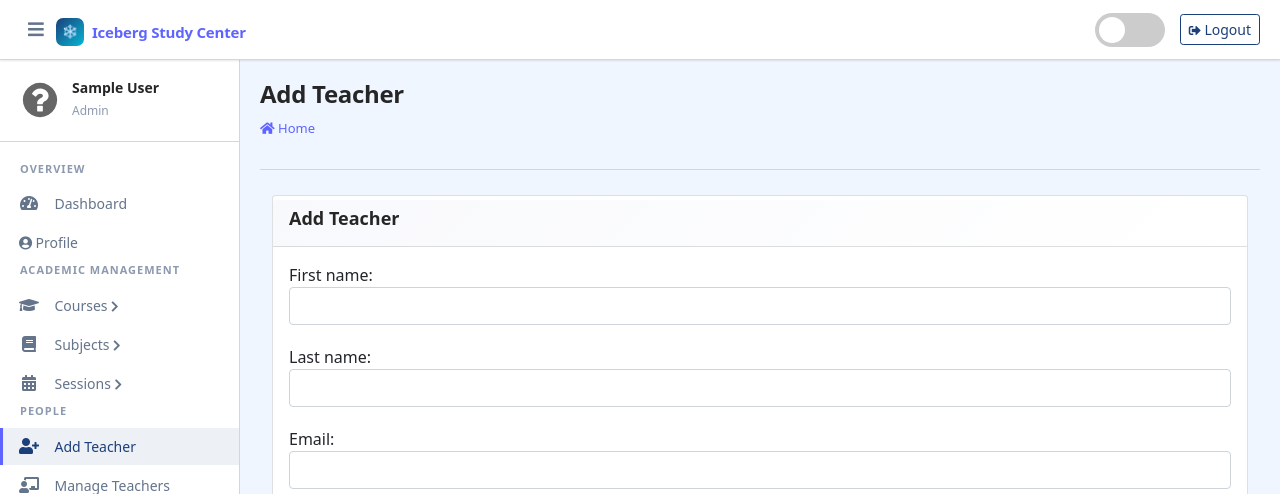
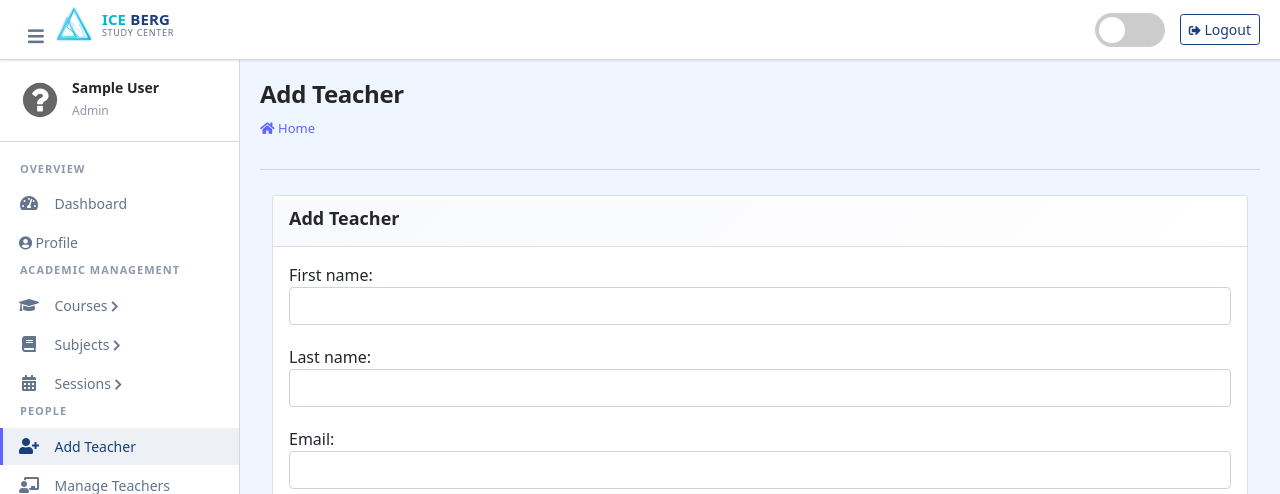
Before and after one commit to Ansarimajid/College-ERP, a Django app: page /staff/add in a window 1280 px wide. Shown: the top 494 px of the page. Run offline with Django 3.2, Linux system fonts and the light colour scheme; the visitor is signed in with stand-in values (Sample User, id 1); data that the repository does not hold is empty.

Commit message:
Replace snowflake placeholder with geometric Iceberg mountain SVG logo
Navbar and login page now show the polygon mountain mark matching the
actual Iceberg brand — cyan faceted triangle with inner peaks and glow
effect — in place of the ❄ emoji placeholder.

https://claude.ai/code/session_01Ngv1BuziYRvsc5mtKUmqft

```diff
--- a/main_app/templates/main_app/base.html
+++ b/main_app/templates/main_app/base.html
@@ -38,10 +38,33 @@
             <button class="navbar-toggle" onclick="toggleSidebar()">
                 <i class="fas fa-bars"></i>
             </button>
-            <a href="{% if user.user_type == '1' %}{% url 'admin_home' %}{% elif user.user_type == '2' %}{% url 'staff_home' %}{% else %}{% url 'student_home' %}{% endif %}" class="navbar-brand">
-                <span style="display:inline-flex;align-items:center;gap:8px;">
-                  <span style="width:28px;height:28px;background:linear-gradient(135deg,#1B3F7A,#06B6D4);border-radius:7px;display:inline-flex;align-items:center;justify-content:center;color:white;font-size:13px;">&#10052;</span>
-                  Iceberg Study Center
+            <a href="{% if user.user_type == '1' %}{% url 'admin_home' %}{% elif user.user_type == '2' %}{% url 'staff_home' %}{% else %}{% url 'student_home' %}{% endif %}" class="navbar-brand" style="display:inline-flex;align-items:center;gap:10px;text-decoration:none;">
+                <svg width="36" height="36" viewBox="0 0 36 36" fill="none" xmlns="http://www.w3.org/2000/svg" style="flex-shrink:0;">
+                  <defs>
+                    <filter id="iceberg-glow" x="-30%" y="-30%" width="160%" height="160%">
+                      <feGaussianBlur stdDeviation="0.8" result="blur"/>
+                      <feMerge><feMergeNode in="blur"/><feMergeNode in="SourceGraphic"/></feMerge>
+                    </filter>
+                    <linearGradient id="iceberg-grad" x1="0%" y1="0%" x2="100%" y2="100%">
+                      <stop offset="0%" stop-color="#7DD3FC"/>
+                      <stop offset="100%" stop-color="#06B6D4"/>
+                    </linearGradient>
+                  </defs>
+                  <!-- Main outer triangle -->
+                  <polygon points="18,2 34,32 2,32" stroke="url(#iceberg-grad)" stroke-width="1.6" fill="none" filter="url(#iceberg-glow)"/>
+                  <!-- Secondary left peak inside -->
+                  <polygon points="11,11 20,30 4,30" stroke="url(#iceberg-grad)" stroke-width="1.2" fill="none" opacity="0.85" filter="url(#iceberg-glow)"/>
+                  <!-- Right smaller peak -->
+                  <polyline points="23,17 29,30 18,30" stroke="#7DD3FC" stroke-width="1" fill="none" opacity="0.6"/>
+                  <!-- Internal facet lines -->
+                  <line x1="18" y1="2" x2="11" y2="20" stroke="#06B6D4" stroke-width="1" opacity="0.7"/>
+                  <line x1="11" y1="20" x2="23" y2="30" stroke="#06B6D4" stroke-width="1" opacity="0.7"/>
+                  <line x1="11" y1="11" x2="29" y2="30" stroke="#7DD3FC" stroke-width="0.9" opacity="0.5"/>
+                  <line x1="18" y1="15" x2="11" y2="30" stroke="#7DD3FC" stroke-width="0.8" opacity="0.5"/>
+                </svg>
+                <span style="font-weight:700;font-size:15px;letter-spacing:0.01em;line-height:1.1;">
+                  <span style="color:#06B6D4;">ICE</span><span style="color:#1B3F7A;"> BERG</span>
+                  <span style="display:block;font-size:9px;font-weight:400;color:#64748B;letter-spacing:0.08em;">STUDY CENTER</span>
                 </span>
             </a>
         </div>
```
Also changed, not shown: main_app/templates/registration/login.html (+21 -5 lines).
